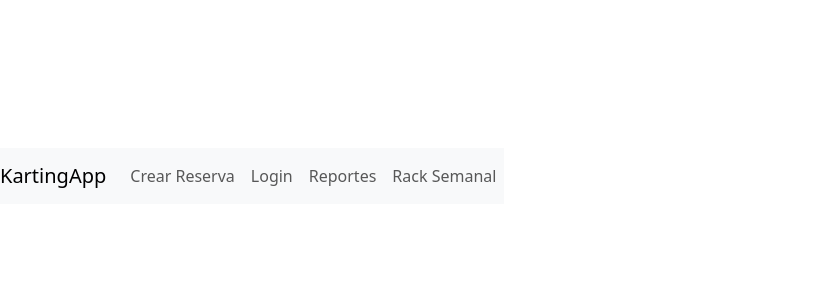
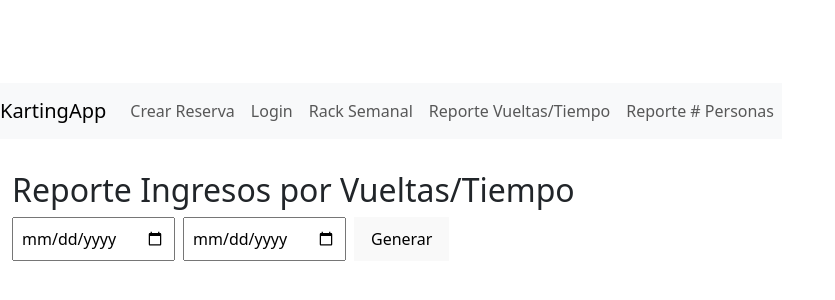
Before and after one commit to Ignacioa2234/ProyectoTecnicasDeIngEnSoftware, a React (Vite) app in the folder KartingRMFront/karting-frontend/: page /reports/laps in a window 1280 px wide. Shown: the part 212-512 px from the top of the page, without its empty margins (0-835 px from the left). Built offline with nearby package versions, Linux system fonts and the light colour scheme.

Commit message:
Implementación Reports frontend

```diff
--- a/KartingRMFront/karting-frontend/src/App.jsx
+++ b/KartingRMFront/karting-frontend/src/App.jsx
@@ -3,8 +3,9 @@ import React from 'react'
 import { Routes, Route, Link } from 'react-router-dom'
 import Login from './components/Login'
 import ReservationForm from './components/ReservationForm'
-import Reports from './components/Reports'
 import WeeklyRack from './components/WeeklyRack'
+import LapsTimeReport from './components/LapsTimeReport'
+import PeopleCountReport from './components/PeopleCountReport'
 
 export default function App() {
   return (
@@ -14,17 +15,19 @@ export default function App() {
         <div className="navbar-nav">
           <Link className="nav-link" to="/">Crear Reserva</Link>
           <Link className="nav-link" to="/login">Login</Link>
-          <Link className="nav-link" to="/reports">Reportes</Link>
           <Link className="nav-link" to="/rack">Rack Semanal</Link>
+          <Link className="nav-link" to="/reports/laps">Reporte Vueltas/Tiempo</Link>
+          <Link className="nav-link" to="/reports/groups">Reporte # Personas</Link>
         </div>
       </nav>
 
       <div className="container mt-4">
         <Routes>
-          <Route path="/"       element={<ReservationForm />} />
-          <Route path="/login"  element={<Login />} />
-          <Route path="/reports" element={<Reports />} />
-          <Route path="/rack"    element={<WeeklyRack />} />
+          <Route path="/"                   element={<ReservationForm />} />
+          <Route path="/login"              element={<Login />} />
+          <Route path="/rack"               element={<WeeklyRack />} />
+          <Route path="/reports/laps"       element={<LapsTimeReport />} />
+          <Route path="/reports/groups"     element={<PeopleCountReport />} />
         </Routes>
       </div>
     </>
--- /dev/null
+++ b/KartingRMFront/karting-frontend/src/components/LapsTimeReport.jsx
@@ -0,0 +1,76 @@
+// src/components/LapsTimeReport.jsx
+import React, { useState } from 'react';
+import ReportService from '../services/report.service';
+import './Reports.css';
+
+export default function LapsTimeReport() {
+  const [start, setStart] = useState('');
+  const [end, setEnd] = useState('');
+  const [data, setData] = useState([]);
+
+  const handleSubmit = e => {
+    e.preventDefault();
+    ReportService.getLapsTimeReport(start, end)
+      .then(res => setData(res.data))
+      .catch(console.error);
+  };
+
+  const { months, rows, grandTotal } = (() => {
+    const plans = ['10', '15', '20'];
+    const ms = [...new Set(data.map(d => d.month))].sort();
+    const rs = plans.map(plan => {
+      const vals = ms.map(m => {
+        const r = data.find(d => d.plan === plan && d.month === m);
+        return r ? r.amount : 0;
+      });
+      return { plan, vals, total: vals.reduce((a,b)=>a+b,0) };
+    });
+    const gt = rs.reduce((s,r)=>s+r.total,0);
+    return { months: ms, rows: rs, grandTotal: gt };
+  })();
+
+  return (
+    <div className="reports-container">
+      <h2>Reporte Ingresos por Vueltas/Tiempo</h2>
+      <form onSubmit={handleSubmit} className="reports-form">
+        <input type="date" value={start} onChange={e=>setStart(e.target.value)} required/>
+        <input type="date" value={end}   onChange={e=>setEnd(e.target.value)}   required/>
+        <button type="submit">Generar</button>
+      </form>
+      {data.length > 0 && (
+        <table className="reports-table">
+          <thead>
+            <tr>
+              <th>Vueltas / Tiempo</th>
+              {months.map(m => <th key={m}>{m}</th>)}
+              <th>TOTAL</th>
+            </tr>
+          </thead>
+          <tbody>
+            {rows.map(r => (
+              <tr key={r.plan}>
+                <td>{
+                  r.plan === '10'
+                    ? '10 vueltas / máx 10 min'
+                    : r.plan === '15'
+                      ? '15 vueltas / máx 15 min'
+                      : '20 vueltas / máx 20 min'
+                }</td>
+                {r.vals.map((v,i) => <td key={i}>{v.toLocaleString()}</td>)}
+                <td>{r.total.toLocaleString()}</td>
+              </tr>
+            ))}
+            <tr>
+              <td>TOTAL</td>
+              {months.map((_,i) => {
+                const col = rows.reduce((s,r)=>s + r.vals[i],0);
+                return <td key={i}>{col.toLocaleString()}</td>;
+              })}
+              <td>{grandTotal.toLocaleString()}</td>
+            </tr>
+          </tbody>
+        </table>
+      )}
+    </div>
+  );
+}
--- /dev/null
+++ b/KartingRMFront/karting-frontend/src/components/PeopleCountReport.jsx
@@ -0,0 +1,70 @@
+// src/components/PeopleCountReport.jsx
+import React, { useState } from 'react';
+import ReportService from '../services/report.service';
+import './Reports.css';
+
+export default function PeopleCountReport() {
+  const [start, setStart] = useState('');
+  const [end, setEnd] = useState('');
+  const [data, setData] = useState([]);
+
+  const handleSubmit = e => {
+    e.preventDefault();
+    ReportService.getPeopleCountReport(start, end)
+      .then(res => setData(res.data))
+      .catch(console.error);
+  };
+
+  const { months, rows, grandTotal } = (() => {
+    const sizes = ['1-2', '3-5', '6-10', '11-15'];
+    const ms = [...new Set(data.map(d => d.month))].sort();
+    const rs = sizes.map(sz => {
+      const vals = ms.map(m => {
+        const r = data.find(d => d.size === sz && d.month === m);
+        return r ? r.amount : 0;
+      });
+      return { sz, vals, total: vals.reduce((a,b)=>a+b,0) };
+    });
+    const gt = rs.reduce((s,r)=>s+r.total,0);
+    return { months: ms, rows: rs, grandTotal: gt };
+  })();
+
+  return (
+    <div className="reports-container">
+      <h2>Reporte Ingresos por # Personas</h2>
+      <form onSubmit={handleSubmit} className="reports-form">
+        <input type="date" value={start} onChange={e=>setStart(e.target.value)} required/>
+        <input type="date" value={end}   onChange={e=>setEnd(e.target.value)}   required/>
+        <button type="submit">Generar</button>
+      </form>
+      {data.length > 0 && (
+        <table className="reports-table">
+          <thead>
+            <tr>
+              <th># Personas</th>
+              {months.map(m => <th key={m}>{m}</th>)}
+              <th>TOTAL</th>
+            </tr>
+          </thead>
+          <tbody>
+            {rows.map(r => (
+              <tr key={r.sz}>
+                <td>{`${r.sz} personas`}</td>
+                {r.vals.map((v,i) => <td key={i}>{v.toLocaleString()}</td>)}
+                <td>{r.total.toLocaleString()}</td>
+              </tr>
+            ))}
+            <tr>
+              <td>TOTAL</td>
+              {months.map((_,i) => {
+                const col = rows.reduce((s,r)=>s + r.vals[i],0);
+                return <td key={i}>{col.toLocaleString()}</td>;
+              })}
+              <td>{grandTotal.toLocaleString()}</td>
+            </tr>
+          </tbody>
+        </table>
+      )}
+    </div>
+  );
+}
--- /dev/null
+++ b/KartingRMFront/karting-frontend/src/components/Reports.css
@@ -0,0 +1,32 @@
+/* src/components/Reports.css */
+.reports-container {
+    margin: 2rem 0;
+  }
+  .reports-form {
+    display: flex;
+    gap: 0.5rem;
+    margin-bottom: 1rem;
+  }
+  .reports-form input {
+    padding: 0.5rem;
+  }
+  .reports-form button {
+    padding: 0.5rem 1rem;
+  }
+  .reports-table {
+    width: 100%;
+    border-collapse: collapse;
+  }
+  .reports-table th,
+  .reports-table td {
+    border: 1px solid #ddd;
+    padding: 0.5rem;
+    text-align: right;
+  }
+  .reports-table th:first-child,
+  .reports-table td:first-child {
+    text-align: left;
+  }
+  .reports-table th {
+    background-color: #f4f4f4;
+  }
--- a/KartingRMFront/karting-frontend/src/services/report.service.js
+++ b/KartingRMFront/karting-frontend/src/services/report.service.js
@@ -1,7 +1,13 @@
+// src/services/report.service.js
 import http from '../http-common';
+
 class ReportService {
-  generate(s,e,t){ return http.post('/reports/generate',{ start:s,end:e,reportType:t }); }
-  schedule(s,e)  { return http.get('/reports/schedule',{ params:{ start:s,end:e }}); }
-  getAll(t)      { return http.get(t?`/reports?type=${t}`:'/reports'); }
+  getLapsTimeReport(start, end) {
+    return http.get('/reports/laps-time', { params: { start, end } });
+  }
+  getPeopleCountReport(start, end) {
+    return http.get('/reports/group-size', { params: { start, end } });
+  }
 }
+
 export default new ReportService();
```
